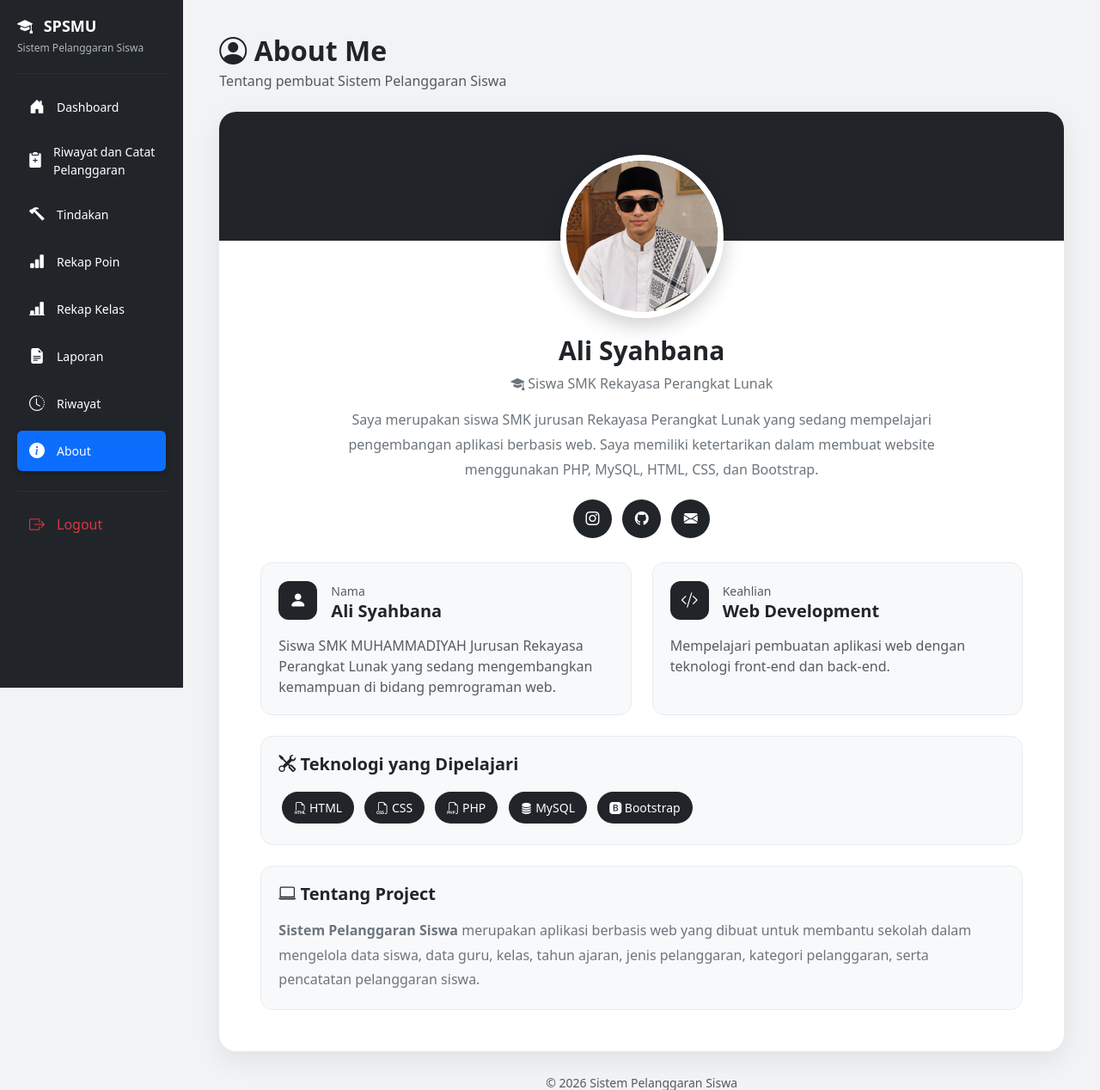
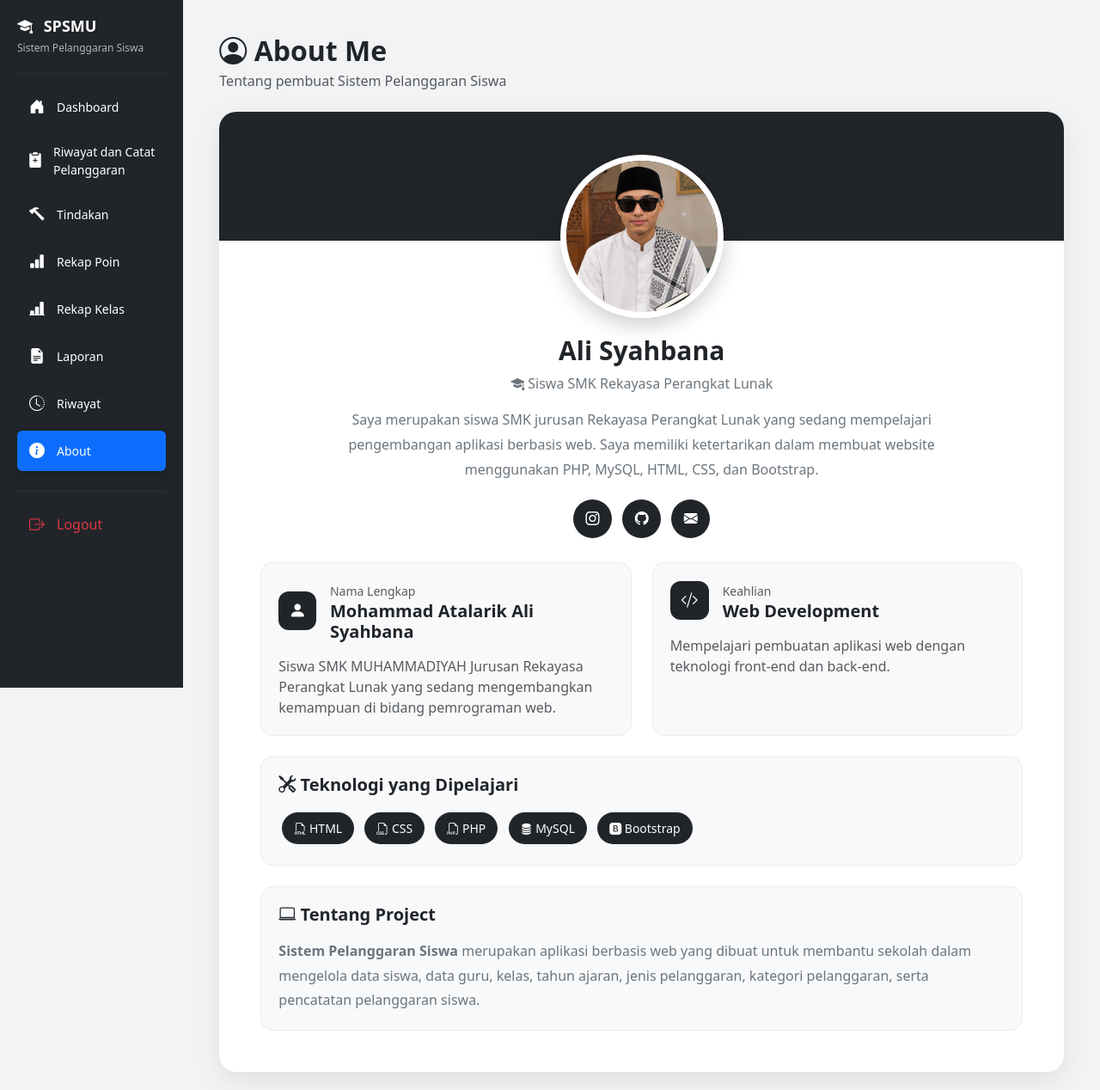
Before and after one commit to alisyahbana2045-lab/UKK-2026, a PHP site: page /about.php in a window 1280 px wide. Shown: the top 1268 px of the page at 86% size. Run offline with PHP 8.4, Linux system fonts and the light colour scheme; a user stored in the database is signed in; data comes from the database, SQL or seed files in the repository.

Commit message:
Menambahkan

```diff
--- a/about.php
+++ b/about.php
@@ -211,8 +211,8 @@ require_once "config/session.php";
                                 </div>
 
                                 <div>
-                                    <small class="text-muted">Nama</small>
-                                    <h5 class="mb-0 fw-bold">Ali Syahbana</h5>
+                                    <small class="text-muted">Nama Lengkap</small>
+                                    <h5 class="mb-0 fw-bold">Mohammad Atalarik Ali Syahbana</h5>
                                 </div>
                             </div>
 
```
